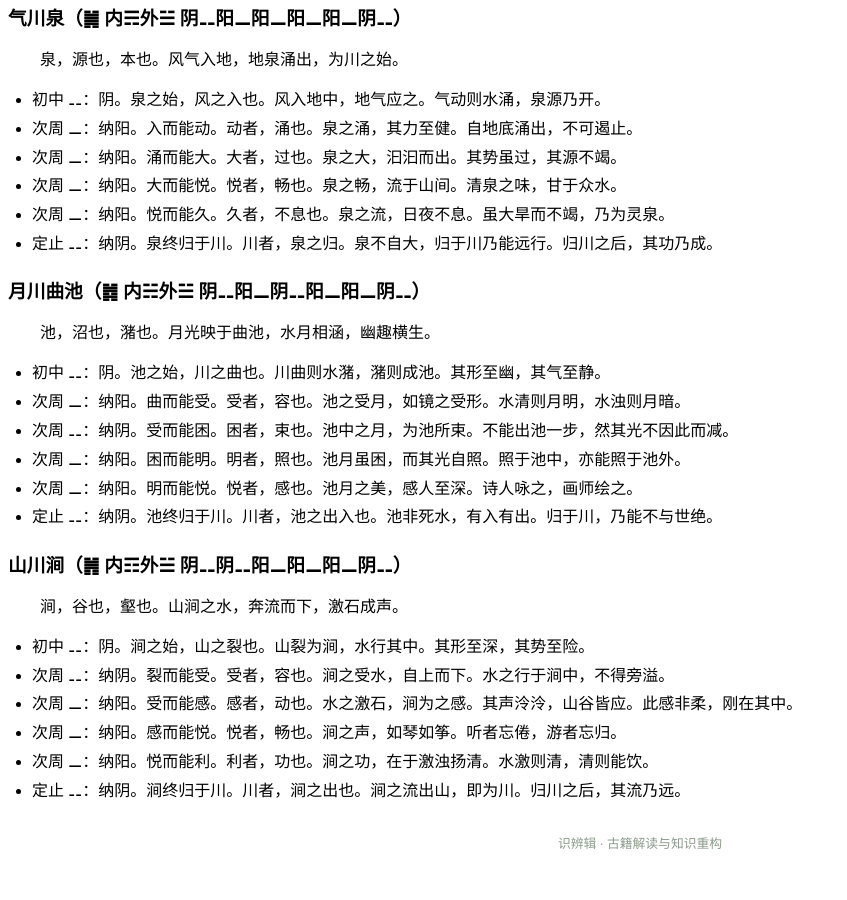
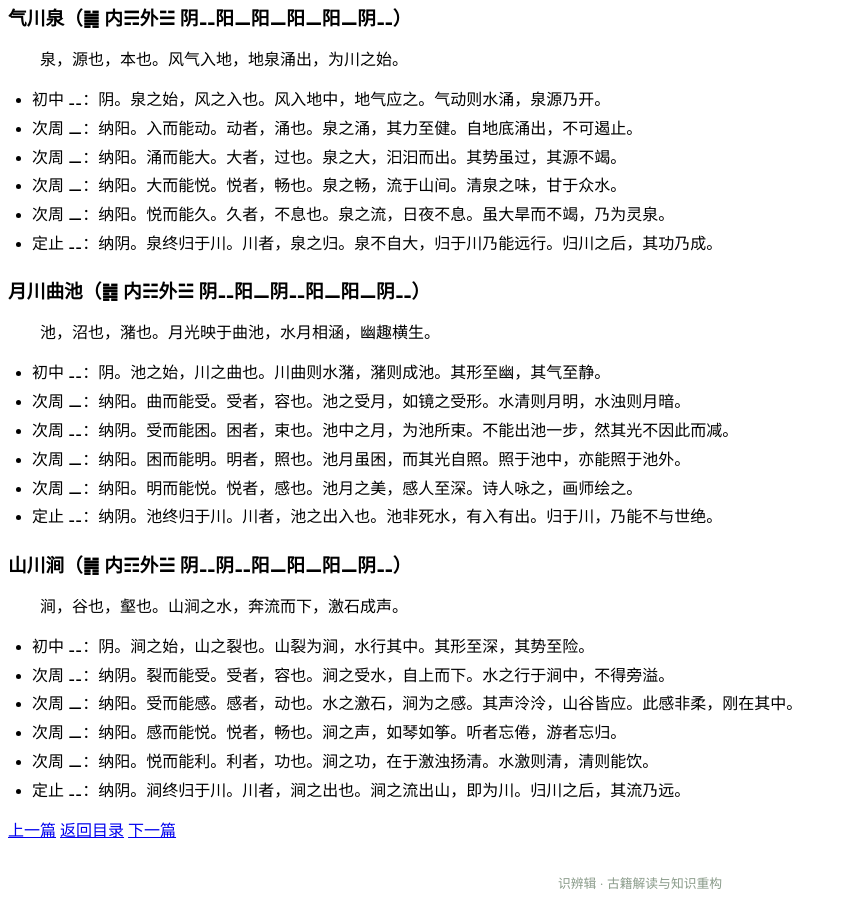
Before and after one commit to chixiao994/chixiao994.github.io, a Jekyll site: the page shibianji/interpretations/先秦/三坟/07-形坟·乾坤易.html, which Jekyll copies as it is, in a window 1280 px wide and 900 px high, scrolled down 17331 px. Shown: the whole window, without its empty margins (0-847 px from the left). Built offline with Jekyll 4.4.1, drawn with Linux system fonts in a browser that asks for light colours; before the commit the page ends 18191 px from its top, so only the background shows below that.

Commit message:
Update 07-形坟·乾坤易.html

```diff
--- a/shibianji/interpretations/先秦/三坟/07-形坟·乾坤易.html
+++ b/shibianji/interpretations/先秦/三坟/07-形坟·乾坤易.html
@@ -759,7 +759,11 @@
         <li>次周 ⚊：纳阳。悦而能利。利者，功也。涧之功，在于激浊扬清。水激则清，清则能饮。</li>
         <li>定止 ⚋：纳阴。涧终归于川。川者，涧之出也。涧之流出山，即为川。归川之后，其流乃远。</li>
     </ul>
-
+<div class="series-nav">
+    <a href="06-气坟·归藏易.html" class="prev">上一篇</a>
+    <a href="index.html" class="index">返回目录</a>
+    <a href="08-阴阳追衍.html" class="next">下一篇</a>
+</div>
     <div class="footer-note">识辨辑 · 古籍解读与知识重构</div>
 </div>
 </body>
```
